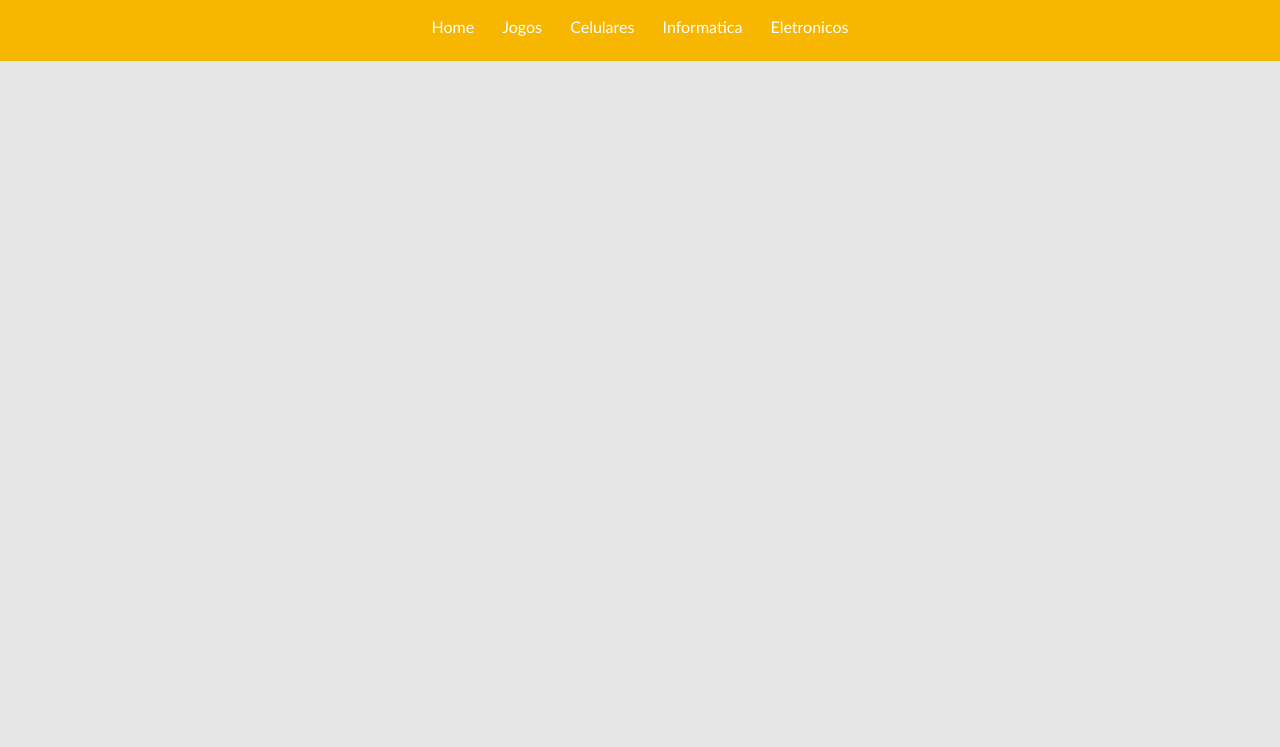
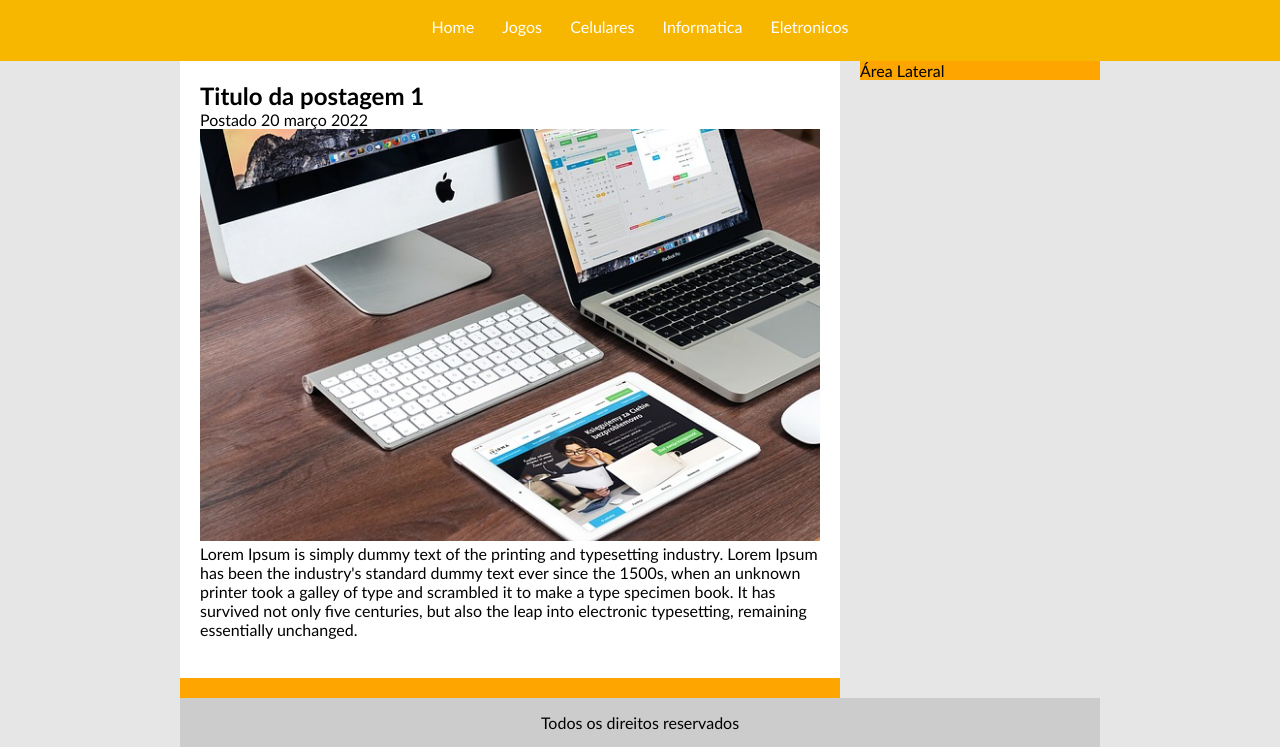
Before and after one commit to victorsvelasco/TecBlog, a plain HTML site: page index.html in a window 1280 px wide. Shown: the part 76-823 px from the top of the page. Before the commit the page ends 800 px from the top, so only its background shows below. Drawn offline with Linux system fonts and the light colour scheme.

Commit message:
adc area principal - area lateral - postagem

```diff
--- a/css/style.css
+++ b/css/style.css
@@ -26,6 +26,11 @@ a:hover {
 	background: #FFF;
 }
 
+h1{
+	color: #4e4e4e;
+	font-size: 2.5em;
+}
+
 /*
 ***Layout***
 */
@@ -39,9 +44,35 @@ a:hover {
 	padding: 10px;
 }
 
-h1{
-	color: #4e4e4e;
-	font-size: 2.5em;
+#area-principal{
+	width: 920px;
+	margin: 0 auto;
+}
+
+#area-postagens, #area-lateral{
+	background: orange;
+}
+
+#area-postagens{
+	width: 660px;
+	float: left;
+}
+#area-lateral{
+	width: 240px;
+	float: right;
+}
+
+.postagem{
+	padding: 20px;
+	margin-bottom: 20px;
+	background: white;
+}
+
+#rodape{
+	background: #CCC;
+	text-align: center;
+	padding: 15px;
+	clear: both;
 }
 
 .branco{
--- a/index.html
+++ b/index.html
@@ -17,6 +17,34 @@
 			<a href="informatica.html">Informatica</a>
 			<a href="eletronicos.html">Eletronicos</a>
 		</div>
-	</div>
+	</div> <!-- Fim area-cabeçalho -->
+
+	<div id="area-principal">
+
+		<div id="area-postagens">
+			<!-- abertura postagem -->
+			<div class="postagem">
+				<h2>Titulo da postagem 1</h2>
+				<span>Postado 20 março 2022</span>
+				<img width="620" src="img/imagem2.jpg" >
+				<p>
+					Lorem Ipsum is simply dummy text of the printing and typesetting industry. Lorem Ipsum has been the industry's standard dummy text ever since the 1500s, when an unknown printer took a galley of type and scrambled it to make a type specimen book. It has survived not only five centuries, but also the leap into electronic typesetting, remaining essentially unchanged.
+				</p>
+				<a href="">Leia mais</a>
+			</div><!-- // Fechamento postagem -->
+
+		</div>
+
+		<div id="area-lateral">
+			Área Lateral
+		</div>
+
+		<div id="rodape">
+
+		Todos os direitos reservados
+		</div>
+	</div> <!-- Fim area-principal -->
+
+
 </body>
 </html>
```
